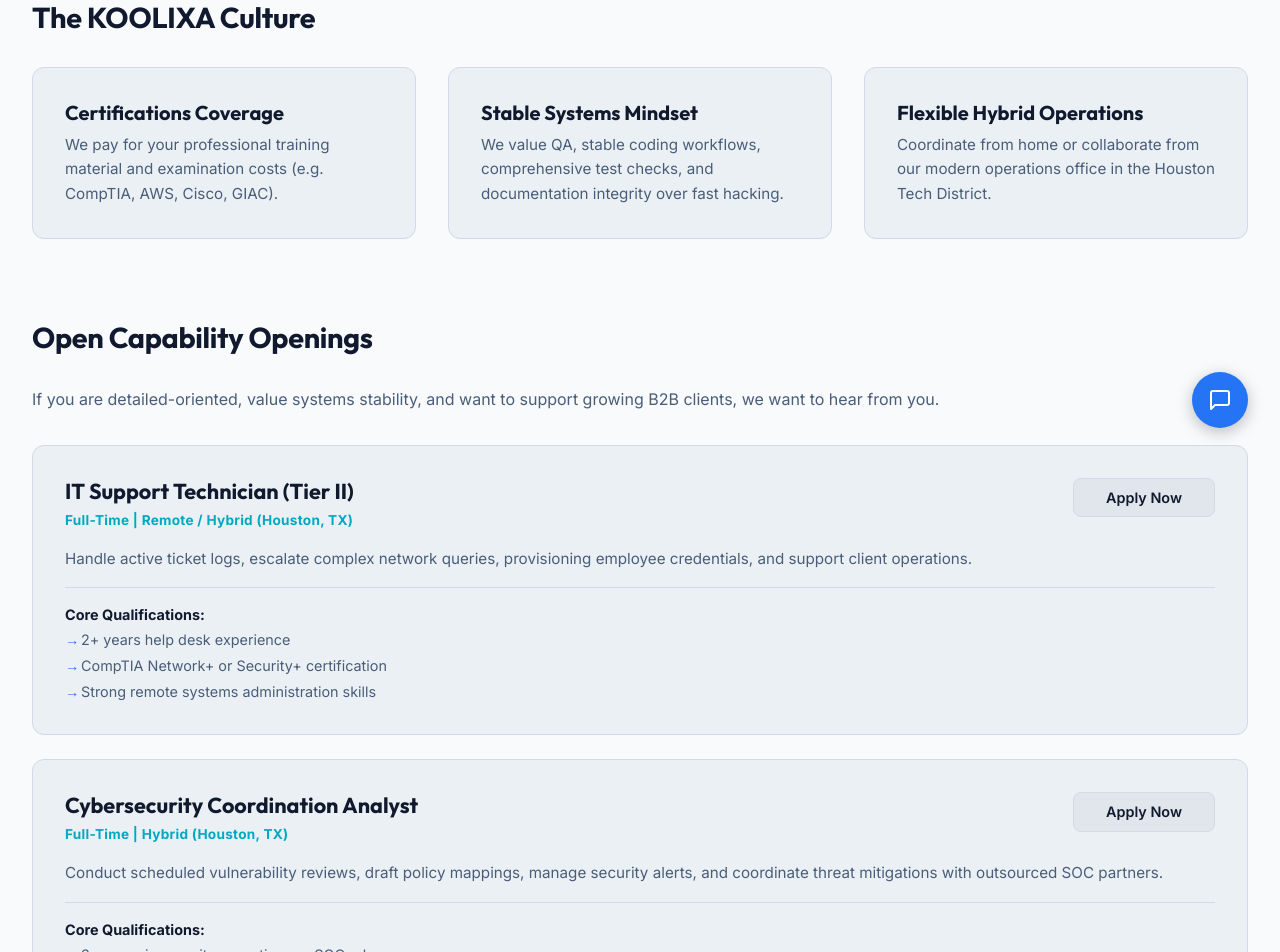
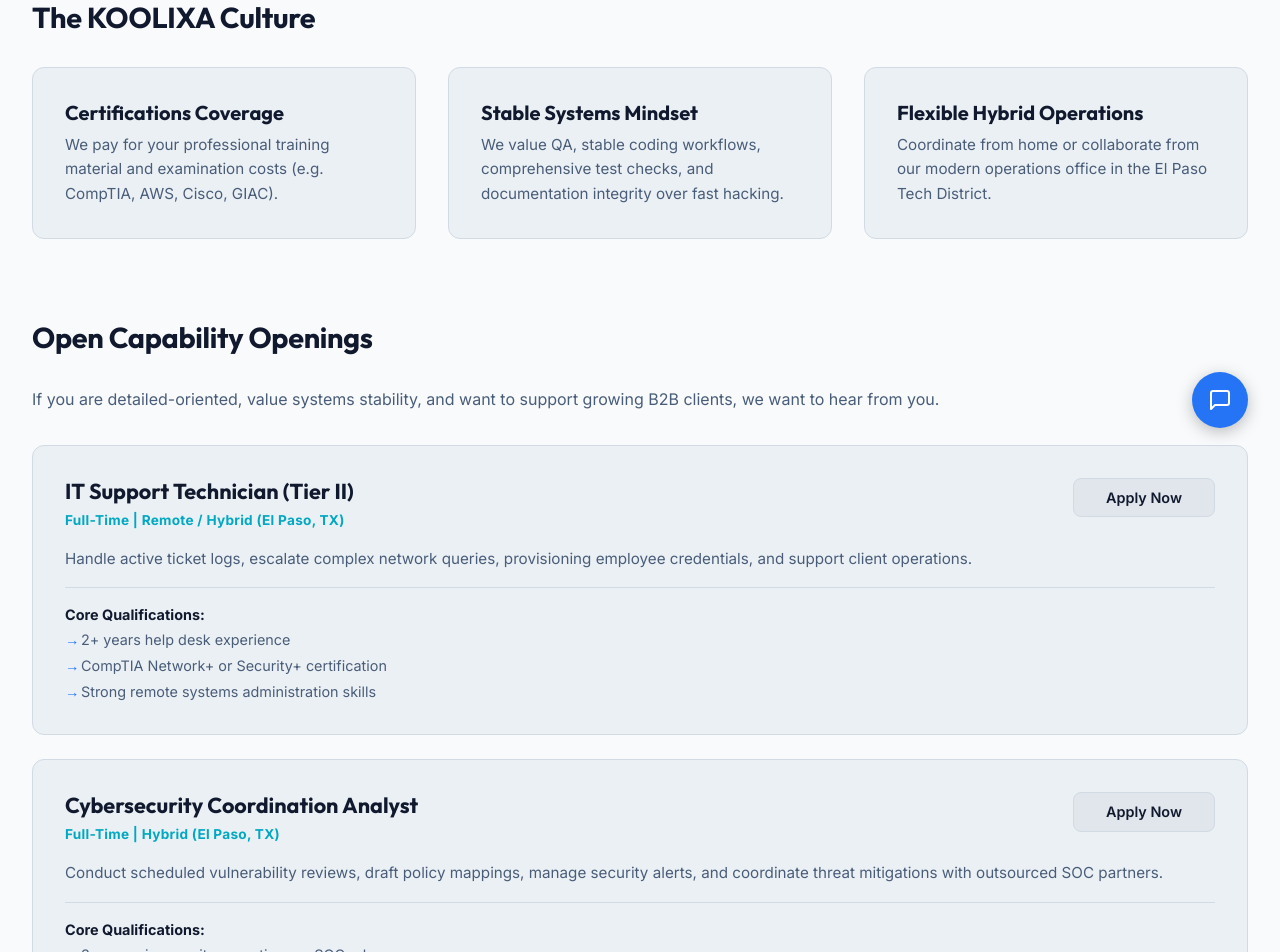
Before and after one commit to primovinchenzo/koolixa, a Next.js app: page /careers in a window 1280 px wide. Shown: the part 340-1292 px from the top of the page. Built offline with nearby package versions, Linux system fonts and the light colour scheme.

Commit message:
refactor: update office location references from Houston to El Paso

```diff
--- a/src/app/careers/page.tsx
+++ b/src/app/careers/page.tsx
@@ -12,13 +12,13 @@ export default function CareersPage() {
   const roles = [
     {
       title: 'IT Support Technician (Tier II)',
-      type: 'Full-Time | Remote / Hybrid (Houston, TX)',
+      type: 'Full-Time | Remote / Hybrid (El Paso, TX)',
       desc: 'Handle active ticket logs, escalate complex network queries, provisioning employee credentials, and support client operations.',
       requirements: ['2+ years help desk experience', 'CompTIA Network+ or Security+ certification', 'Strong remote systems administration skills'],
     },
     {
       title: 'Cybersecurity Coordination Analyst',
-      type: 'Full-Time | Hybrid (Houston, TX)',
+      type: 'Full-Time | Hybrid (El Paso, TX)',
       desc: 'Conduct scheduled vulnerability reviews, draft policy mappings, manage security alerts, and coordinate threat mitigations with outsourced SOC partners.',
       requirements: ['3+ years in security operations or SOC role', 'Knowledge of NIST CSF and ISO 27001 audit frameworks', 'Experience with vulnerability scanner suites'],
     },
@@ -56,7 +56,7 @@ export default function CareersPage() {
             </div>
             <div className={styles.benefitCard}>
               <h3>Flexible Hybrid Operations</h3>
-              <p>Coordinate from home or collaborate from our modern operations office in the Houston Tech District.</p>
+              <p>Coordinate from home or collaborate from our modern operations office in the El Paso Tech District.</p>
             </div>
           </div>
         </section>
--- a/src/components/layout/Footer.tsx
+++ b/src/components/layout/Footer.tsx
@@ -63,7 +63,7 @@ export default function Footer() {
             </a>
           </p>
           <p className={styles.contactItem}>
-            <strong>Office:</strong> Houston Tech District, Suite 400, Houston, TX
+            <strong>Office:</strong> El Paso Tech District, Suite 400, El Paso, TX
           </p>
         </div>
       </div>
```
